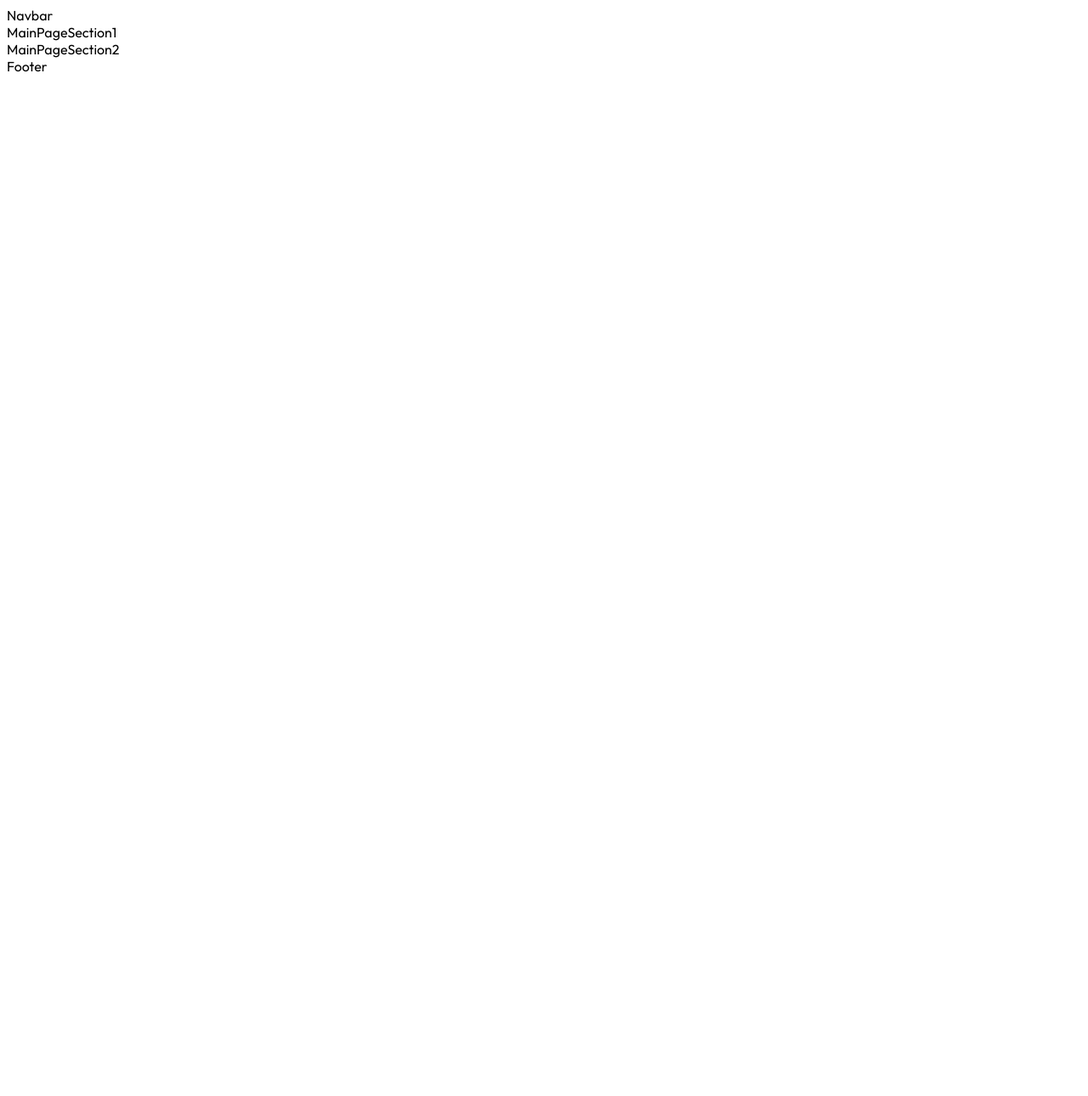
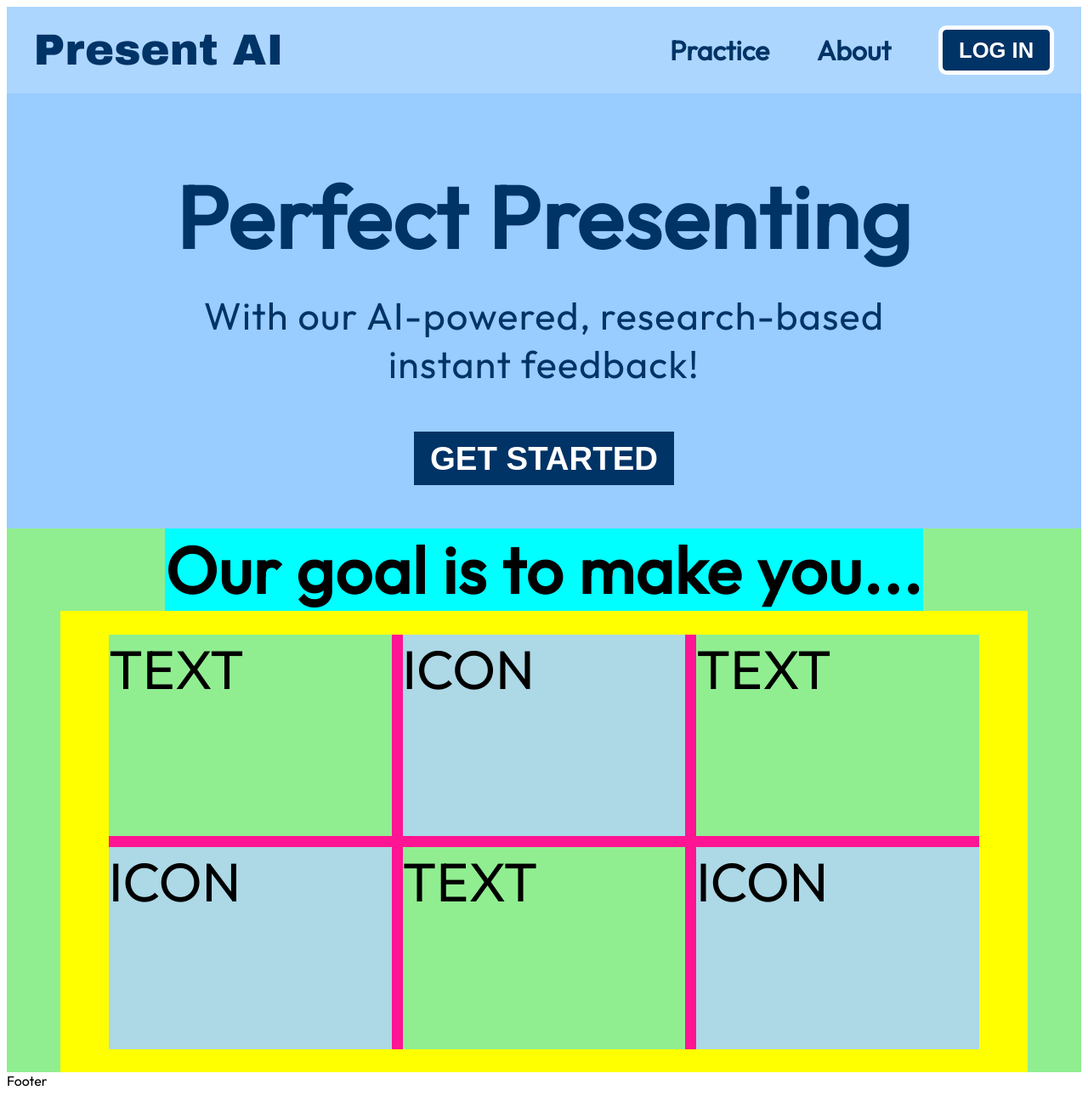
Before and after one commit to Omar-HeshamR/PresentAI-HackPSU, a Next.js app in the folder present-ai-app/: page / in a window 1280 px wide. Shown: the whole page at 85% size. Before the commit the page ends 800 px from the top, so only its background shows below. Built offline with nearby package versions, Linux system fonts and the light colour scheme.

Commit message:
navbar and sec1

```diff
--- a/present-ai-app/Components/MainPageSection1.js
+++ b/present-ai-app/Components/MainPageSection1.js
@@ -3,8 +3,96 @@ import styled from 'styled-components'
 
 const MainPageSection1 = () => {
   return (
-    <div>MainPageSection1</div>
+    <MainBody>
+      <MainContainer>
+        <MainHeaderContainer>
+            <MainHeader>Perfect Presenting</MainHeader>
+        </MainHeaderContainer>
+        <SubHeaderContainer>
+            <SubHeader>With our AI-powered, research-based instant feedback!</SubHeader>
+        </SubHeaderContainer>
+        <GetStartedButton>GET STARTED</GetStartedButton>
+      </MainContainer>
+    </MainBody>
   )
 }
 
+const MainBody = styled.div`
+width: 100%;
+height: 40vw;
+// background-color: lightgreen;
+background-color: #99ccff;
+display: flex;
+justify-content: center;
+align-items: center;
+`
+const MainContainer = styled.div`
+justify-content: center;
+// background-color: yellow;
+display: flex;
+width: 90%;
+height: 90%;
+flex-direction: column;
+`
+
+const MainHeaderContainer = styled.div`
+margin: 0 auto;
+display: flex;
+height: 40%;
+width: 90%;
+text-align: center;
+align-items: center;
+justify-content: center;
+// background-color: red;
+`
+const MainHeader = styled.div`
+// background-color: blue;
+margin-top: auto;
+display: flex;
+font-weight: 900;
+font-size: 8vw;
+color: #003366;
+letter-spacing: 0.1vw;
+`
+const SubHeaderContainer = styled.div`
+margin-left: auto;
+margin-right: auto;
+margin-top: 2%;
+display: flex;
+height: auto;
+width: 80%;
+text-align: center;
+align-items: center;
+justify-content: center;
+// background-color: green;
+margin-bottom: auto;
+`
+const SubHeader = styled.div`
+// background-color: deeppink;
+margin-bottom: auto;
+display: flex;
+// font-weight: 700;
+font-size: 3.5vw;
+color: #003366;
+letter-spacing: 0.1vw;
+`
+
+const GetStartedButton = styled.button`
+margin: auto auto;
+// background-color: red;
+background-color: #003366;
+// border-radius: 0.75vw;
+// border: 0.4vw solid white;
+border: none;
+padding: 0.75vw 1.5vw;
+color: white;
+font-size: 3vw;
+font-weight: 900;
+
+&:hover{
+  background-color: white;
+  color: #003366;
+}
+`
+
 export default MainPageSection1
--- a/present-ai-app/Components/MainPageSection2.js
+++ b/present-ai-app/Components/MainPageSection2.js
@@ -3,8 +3,76 @@ import styled from 'styled-components'
 
 const MainPageSection2 = () => {
   return (
-    <div>MainPageSection2</div>
+    <MainBody>
+      <MainHeading>Our goal is to make you...</MainHeading>
+      <MainContainer>
+        <MainGrid>
+          <GridText>TEXT</GridText>
+          <GridIcon>ICON</GridIcon>
+          <GridText>TEXT</GridText>
+          <GridIcon>ICON</GridIcon>
+          <GridText>TEXT</GridText>
+          <GridIcon>ICON</GridIcon>
+        </MainGrid>
+      </MainContainer>
+    </MainBody>
   )
 }
 
+const MainBody = styled.div`
+display: flex;
+width: 100%;
+height: 50vw;
+background-color: lightgreen;
+justify-content: center;
+align-items: center;
+flex-direction: column;
+`
+const MainContainer = styled.div`
+justify-content: center;
+align-items: center;
+background-color: yellow;
+display: flex;
+width: 90%;
+height: 90%;
+`
+const MainHeading = styled.div`
+font-size: 6vw;
+display: flex;
+font-weight: 700;
+letter-spacing: 0.1vw;
+color: black;
+background-color: aqua;
+
+`
+
+const MainGrid = styled.div`
+background-color: deeppink;
+width: 90%;
+height: 90%;
+display: grid;
+grid-template-columns: repeat(3, 1fr);
+grid-template-rows: repeat(2, 1fr);
+grid-column-gap: 1vw;
+grid-row-gap: 1vw;
+`
+const GridText = styled.div`
+margin: auto auto;
+display: flex;
+width: 100%;
+height: 100%;
+background-color: lightgreen;
+font-size: 5vw;
+color: black;
+`
+const GridIcon = styled.div`
+margin: auto auto;
+display: flex;
+width: 100%;
+height: 100%;
+background-color: lightblue;
+font-size: 5vw;
+color: black;
+`
+
 export default MainPageSection2
--- a/present-ai-app/Components/Navbar.js
+++ b/present-ai-app/Components/Navbar.js
@@ -1,10 +1,102 @@
 import React from 'react'
 import styled from 'styled-components'
+import "@fontsource/archivo-black"
+
 
 const Navbar = () => {
   return (
-    <div>Navbar</div>
+    <MainBody>
+      <MainContainer>
+        <LogoBox>
+        <Logo>Present AI</Logo>
+        </LogoBox>
+
+        <MenuBox>
+          <NavOption>Practice</NavOption>
+          <NavOption>About</NavOption>
+          <LogInButton>LOG IN</LogInButton>
+        </MenuBox>
+      </MainContainer>
+    </MainBody>
   )
 }
 
 export default Navbar
+
+const MainBody = styled.div`
+display: flex;
+width: 100%;
+height: 8vw;
+// background-color: #99ccff;
+background-color: #ADD6FF;
+justify-content: center;
+align-items: center;
+`
+
+const MainContainer = styled.div`
+display: flex;
+width: 95%;
+height: 90%;
+// background-color: deeppink;
+`
+const LogoBox = styled.div`
+margin: auto 0;
+display: flex;
+width: 30%;
+height: 90%;
+// background-color: green;
+`
+
+const Logo = styled.div`
+margin-right: auto;
+margin-top: auto;
+margin-bottom: auto;
+// color: white;
+color: #003366;
+font-family: "Archivo Black", sans-serif;
+font-size: 4vw;
+`
+
+const MenuBox = styled.div`
+margin-left: auto;
+margin-top: auto;
+margin-bottom: auto;
+display: flex;
+width: 40%;
+height: 90%;
+// background-color: yellow;
+`
+
+const NavOption = styled.div`
+margin: auto auto;
+font-weight: 700;
+// color: white;
+font-size: 2.5vw;
+// background-color: blue;
+color: #003366;
+
+&:hover{
+  text-decoration: underline;
+}
+`
+const LogInButton = styled.button`
+margin-left: auto;
+margin-top: auto;
+margin-bottom: auto;
+// background-color: red;
+background-color: #003366;
+border-radius: 0.75vw;
+border: 0.4vw solid white;
+padding: 0.75vw 1.5vw;
+color: white;
+font-size: 2vw;
+font-weight: 900;
+// height: 5vw;
+// width: 10vw;
+
+&:hover{
+  background-color: white;
+  border: 0.4vw solid #003366;
+  color: #003366;
+}
+`
```
